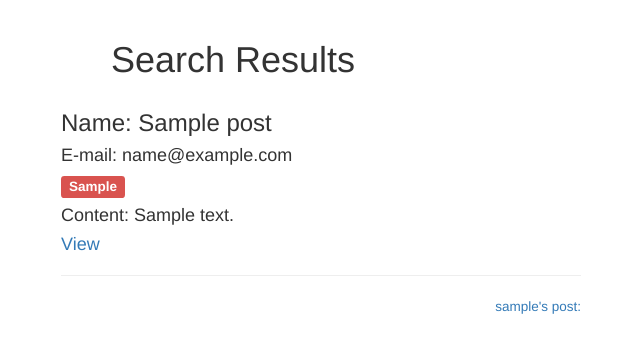
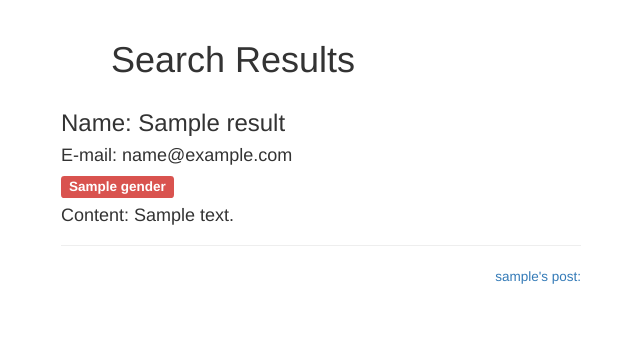
Before and after one commit to ucsb-cs48-w19/5pm-findtheroommate, a Flask app: template WebProject1/app/templates/results.html in a window 1280 px wide. Shown: the part 52-405 px from the top of the page, without its empty margins (39-679 px from the left). Run offline with Flask 2, Linux system fonts and the light colour scheme; tables that the repository leaves empty hold one stand-in row (values such as "Sample post"); the template is opened without the code that fills it: values that come from a table or form of the project are taken from there, most other values are stand-ins (such as "Sample title", 1, 10 or a date in 2020); some libraries are stand-ins or nearby versions.

Commit message:
Update results.html

```diff
--- a/WebProject1/app/templates/results.html
+++ b/WebProject1/app/templates/results.html
@@ -28,16 +28,15 @@
 <div class="container-fluid">
 
     <div class="col-sm-9" style="word-wrap:break-word;word-break:break-all;width:550px">
-        {% for post in posts %}
-        <h3>Name: {{ post.name }}</h3>
-        <h4>E-mail: {{post.email}}</h4>
+        {% for result in results %}
+        <h3>Name: {{ result.name }}</h3>
+        <h4>E-mail: {{result.email}}</h4>
         <h4>
-            <span class="label label-danger">{{post.gender}}</span>
+            <span class="label label-danger">{{result.gender}}</span>
         </h4>
-        <h4>Content: {{post.body}}</h4>
-        <h4><a href="{{ url_for('view_post', id=post.id) }}">View</a> </h4>
+        <h4>Content: {{result.body}}</h4>
         <hr>
-        <h4 align="right"><small> <a href="{{ url_for('user', username=post.author.username) }}"> {{ post.author.username }}'s post: </a> </small></h4>
+        <h4 align="right"><small> <a href="{{ url_for('user', username=result.author.username) }}"> {{ result.author.username }}'s post: </a> </small></h4>
         <br><br>
         {%endfor%}
     </div>
```
